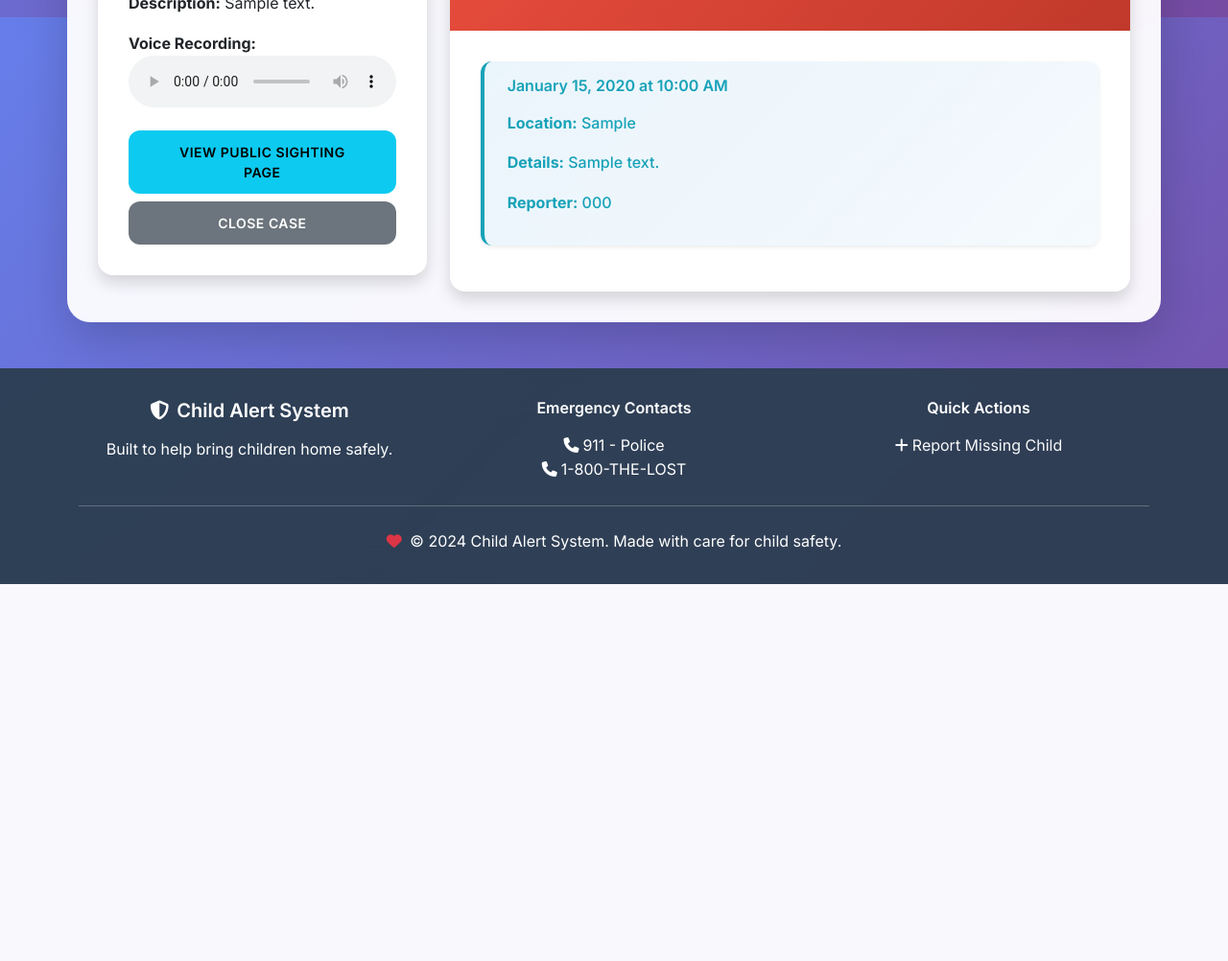
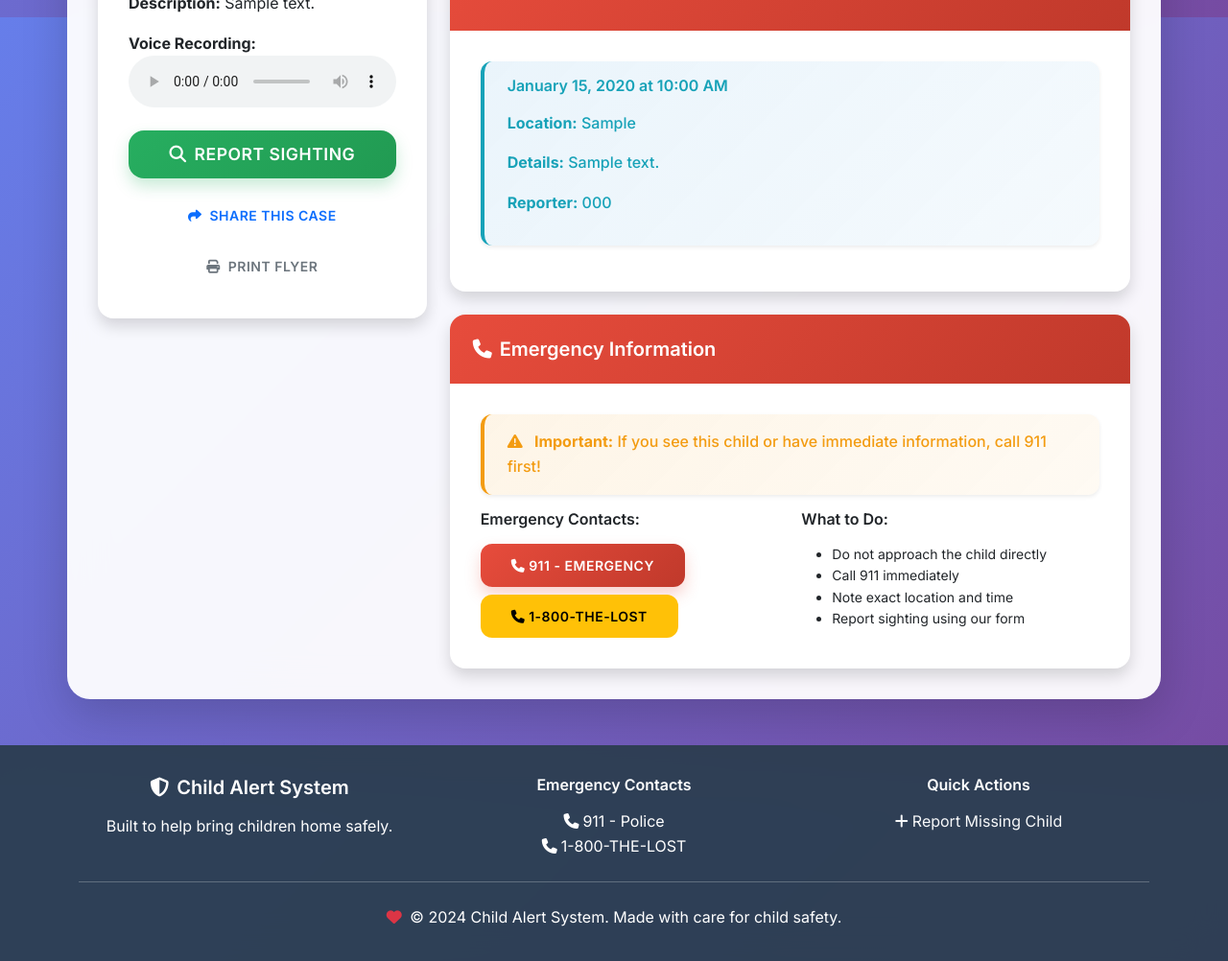
Before and after one commit to Harshil089/Sachet, a Flask app: page /case/1 in a window 1280 px wide. Shown: the part 782-1784 px from the top of the page at 96% size. Before the commit the page ends 1391 px from the top, so only its background shows below. Run offline with Flask 3, Linux system fonts and the light colour scheme; tables that the repository leaves empty hold one stand-in row (values such as "Sample post"); grey boxes marked "Sample" are stand-in pictures; some libraries are stand-ins or nearby versions.

Commit message:
Access Update

```diff
--- a/templates/case_detail.html
+++ b/templates/case_detail.html
@@ -6,22 +6,8 @@
 <div class="d-flex justify-content-between align-items-center mb-4">
     <h2>Case Details - {{ child.report_id }}</h2>
     <div>
-        {% if child.status == 'missing' %}
-            <a href="{{ url_for('update_case_status', report_id=child.report_id, status='found') }}"
-               class="btn btn-success me-2">Mark as Found</a>
-        {% endif %}
-        {% if child.status == 'found' %}
-            <a href="{{ url_for('update_case_status', report_id=child.report_id, status='missing') }}"
-               class="btn btn-warning me-2">Mark as Missing Again</a>
-        {% endif %}
-        <button type="button"
-                class="btn btn-danger me-2"
-                id="deleteCaseBtn"
-                data-report-id="{{ child.report_id }}"
-                data-child-name="{{ child.name }}">
-            <i class="fas fa-trash me-1"></i>Delete Case
-        </button>
-        <a href="{{ url_for('admin_dashboard') }}" class="btn btn-secondary">Back to Dashboard</a>
+        <!-- NO ADMIN CONTROLS FOR PUBLIC - Only back button -->
+        <a href="{{ url_for('index') }}" class="btn btn-secondary">Back to Home</a>
     </div>
 </div>
 
@@ -34,9 +20,11 @@
             <div class="card-body">
                 {% if child.photo_filename %}
                     {% if child.photo_filename.startswith('http') %}
+                        <!-- Cloudinary URL -->
                         <img src="{{ child.photo_filename }}"
                              class="img-fluid rounded mb-3" alt="{{ child.name }}">
                     {% else %}
+                        <!-- Local file -->
                         <img src="{{ url_for('static', filename='uploads/photos/' + child.photo_filename) }}"
                              class="img-fluid rounded mb-3" alt="{{ child.name }}">
                     {% endif %}
@@ -62,11 +50,13 @@
                 <div class="mt-3">
                     <strong>Voice Recording:</strong><br>
                     {% if child.audio_filename.startswith('http') %}
+                        <!-- Cloudinary URL -->
                         <audio controls class="w-100">
                             <source src="{{ child.audio_filename }}" type="audio/mpeg">
                             Your browser does not support the audio element.
                         </audio>
                     {% else %}
+                        <!-- Local file -->
                         <audio controls class="w-100">
                             <source src="{{ url_for('static', filename='uploads/audio/' + child.audio_filename) }}" type="audio/mpeg">
                             Your browser does not support the audio element.
@@ -75,16 +65,25 @@
                 </div>
                 {% endif %}
 
+                <!-- PUBLIC ACTION: Only Report Sighting Button -->
+                <div class="mt-3">
+                    <div class="d-grid">
+                        <a href="{{ url_for('report_found', report_id=child.report_id) }}"
+                           class="btn btn-success btn-lg">
+                            <i class="fas fa-search me-2"></i>Report Sighting
+                        </a>
+                    </div>
+                </div>
+
+                <!-- Share Options for Public -->
                 <div class="mt-3">
                     <div class="d-grid gap-2">
-                        <a href="{{ url_for('report_found', report_id=child.report_id) }}"
-                           class="btn btn-info">View Public Sighting Page</a>
-
-                        {% if child.status == 'missing' %}
-                            <a href="{{ url_for('update_case_status', report_id=child.report_id, status='closed') }}"
-                               class="btn btn-secondary"
-                               onclick="return confirm('Are you sure you want to close this case?')">Close Case</a>
-                        {% endif %}
+                        <button class="btn btn-outline-primary" onclick="shareCase()">
+                            <i class="fas fa-share me-2"></i>Share This Case
+                        </button>
+                        <button class="btn btn-outline-secondary" onclick="printCase()">
+                            <i class="fas fa-print me-2"></i>Print Flyer
+                        </button>
                     </div>
                 </div>
             </div>
@@ -120,45 +119,55 @@
                     </div>
                     {% endfor %}
                 {% else %}
-                    <p class="text-muted">No sightings reported yet.</p>
+                    <div class="text-center py-4">
+                        <i class="fas fa-search fa-3x text-muted mb-3"></i>
+                        <h5 class="text-muted">No Sightings Reported Yet</h5>
+                        <p class="text-muted">Be the first to report if you have seen this child.</p>
+                        <a href="{{ url_for('report_found', report_id=child.report_id) }}"
+                           class="btn btn-success">
+                            <i class="fas fa-plus me-2"></i>Report a Sighting
+                        </a>
+                    </div>
                 {% endif %}
             </div>
         </div>
-    </div>
-</div>
 
-<!-- Delete Confirmation Modal -->
-<div class="modal fade" id="deleteModal" tabindex="-1">
-    <div class="modal-dialog modal-dialog-centered">
-        <div class="modal-content">
-            <div class="modal-header bg-danger text-white">
-                <h5 class="modal-title">⚠️ Confirm Deletion</h5>
-                <button type="button" class="btn-close btn-close-white" data-bs-dismiss="modal"></button>
+        <!-- Emergency Contact Card for Public -->
+        <div class="card mt-4">
+            <div class="card-header bg-danger text-white">
+                <h5 class="mb-0">
+                    <i class="fas fa-phone me-2"></i>Emergency Information
+                </h5>
             </div>
-            <div class="modal-body">
+            <div class="card-body">
                 <div class="alert alert-warning">
                     <i class="fas fa-exclamation-triangle me-2"></i>
-                    <strong>Warning:</strong> This action cannot be undone!
+                    <strong>Important:</strong> If you see this child or have immediate information, call 911 first!
                 </div>
-                <p>Are you sure you want to permanently delete this case?</p>
-                <div class="bg-light p-3 rounded">
-                    <strong>Case:</strong> <span id="deleteCaseName"></span><br>
-                    <strong>Report ID:</strong> <span id="deleteCaseId"></span>
+                <div class="row">
+                    <div class="col-md-6">
+                        <h6>Emergency Contacts:</h6>
+                        <p class="mb-2">
+                            <a href="tel:911" class="btn btn-danger btn-sm">
+                                <i class="fas fa-phone me-1"></i>911 - Emergency
+                            </a>
+                        </p>
+                        <p class="mb-0">
+                            <a href="tel:18008435678" class="btn btn-warning btn-sm">
+                                <i class="fas fa-phone me-1"></i>1-800-THE-LOST
+                            </a>
+                        </p>
+                    </div>
+                    <div class="col-md-6">
+                        <h6>What to Do:</h6>
+                        <ul class="mb-0 small">
+                            <li>Do not approach the child directly</li>
+                            <li>Call 911 immediately</li>
+                            <li>Note exact location and time</li>
+                            <li>Report sighting using our form</li>
+                        </ul>
+                    </div>
                 </div>
-                <p class="mt-3 text-muted">This will also delete:</p>
-                <ul class="text-muted">
-                    <li>All sighting reports</li>
-                    <li>Uploaded photos and audio files</li>
-                    <li>All associated data</li>
-                </ul>
-            </div>
-            <div class="modal-footer">
-                <button type="button" class="btn btn-secondary" data-bs-dismiss="modal">Cancel</button>
-                <form id="deleteForm" method="POST" style="display: inline;">
-                    <button type="submit" class="btn btn-danger">
-                        <i class="fas fa-trash me-1"></i>Yes, Delete Permanently
-                    </button>
-                </form>
             </div>
         </div>
     </div>
@@ -191,32 +200,13 @@
 {% block scripts %}
 <script>
 document.addEventListener('DOMContentLoaded', function() {
-    // Handle delete button
-    const deleteCaseBtn = document.getElementById('deleteCaseBtn');
-    if (deleteCaseBtn) {
-        deleteCaseBtn.addEventListener('click', function(e) {
-            e.preventDefault();
-            e.stopPropagation();
-
-            const reportId = this.getAttribute('data-report-id');
-            const childName = this.getAttribute('data-child-name');
-
-            document.getElementById('deleteCaseName').textContent = childName;
-            document.getElementById('deleteCaseId').textContent = reportId;
-            document.getElementById('deleteForm').action = `/admin/delete_case/${reportId}`;
-
-            const deleteModal = new bootstrap.Modal(document.getElementById('deleteModal'), {
-                backdrop: false,
-                keyboard: true
-            });
-            deleteModal.show();
-        });
-    }
+    // Parse map data from JSON
+    var mapData = JSON.parse(document.getElementById('map-data').textContent);
 
     // Initialize map
-    var mapData = JSON.parse(document.getElementById('map-data').textContent);
     var map = L.map('map');
 
+    // Add tile layer
     L.tileLayer('https://{s}.tile.openstreetmap.org/{z}/{x}/{y}.png', {
         attribution: '© OpenStreetMap contributors'
     }).addTo(map);
@@ -246,9 +236,10 @@ document.addEventListener('DOMContentLoaded', function() {
             var sightingTime = new Date(sighting.time);
             var hoursAgo = (new Date() - sightingTime) / (1000 * 60 * 60);
 
+            // Color based on recency
             var iconColor = 'green';
             if (hoursAgo > 24) iconColor = 'orange';
-            if (hoursAgo > 168) iconColor = 'violet';
+            if (hoursAgo > 168) iconColor = 'violet'; // 1 week old
 
             var sightingMarker = L.marker([sighting.lat, sighting.lng], {
                 icon: L.icon({
@@ -279,30 +270,79 @@ document.addEventListener('DOMContentLoaded', function() {
         var group = new L.featureGroup(markers);
         map.fitBounds(group.getBounds().pad(0.1));
     } else {
-        map.setView([39.8283, -98.5795], 4);
+        // Default view if no markers
+        map.setView([39.8283, -98.5795], 4); // Center of USA
     }
 });
+
+// Share functionality for public
+function shareCase() {
+    const url = window.location.href;
+    const childName = '{{ child.name }}';
+    const text = `Help find missing child: ${childName}. Please share this case and report any sightings.`;
+
+    if (navigator.share) {
+        navigator.share({
+            title: `Missing Child Alert - ${childName}`,
+            text: text,
+            url: url
+        }).catch(console.error);
+    } else {
+        // Fallback to copying URL
+        navigator.clipboard.writeText(url).then(function() {
+            alert('Case URL copied to clipboard! Please share it to help find this child.');
+        }).catch(function() {
+            prompt('Copy this URL to share the case:', url);
+        });
+    }
+}
+
+// Print functionality
+function printCase() {
+    window.print();
+}
 </script>
 
 <style>
-/* Force remove modal backdrops */
-.modal-backdrop {
-    display: none !important;
-    opacity: 0 !important;
-    visibility: hidden !important;
+/* Print styles for flyers */
+@media print {
+    .navbar, .btn, .card-header, .alert {
+        display: none !important;
+    }
+
+    .card {
+        border: none !important;
+        box-shadow: none !important;
+    }
+
+    body {
+        background: white !important;
+    }
+
+    .container {
+        max-width: 100% !important;
+    }
 }
 
-/* Ensure body doesn't get modal-open class stuck */
-body.modal-open {
-    overflow: auto !important;
-    padding-right: 0 !important;
+/* Enhanced public view styles */
+.placeholder-photo {
+    background: linear-gradient(135deg, #667eea 0%, #764ba2 100%);
+    color: white;
+    display: flex;
+    align-items: center;
+    justify-content: center;
+    min-height: 200px;
+    border-radius: 8px;
 }
 
-/* Ensure buttons are clickable */
-.btn {
-    pointer-events: auto !important;
-    position: relative !important;
-    z-index: 999 !important;
+.btn-lg {
+    padding: 12px 24px;
+    font-size: 1.1rem;
+}
+
+/* Emergency contact styling */
+.card-header.bg-danger {
+    background: linear-gradient(135deg, #e74c3c 0%, #c0392b 100%) !important;
 }
 </style>
 {% endblock %}
```
